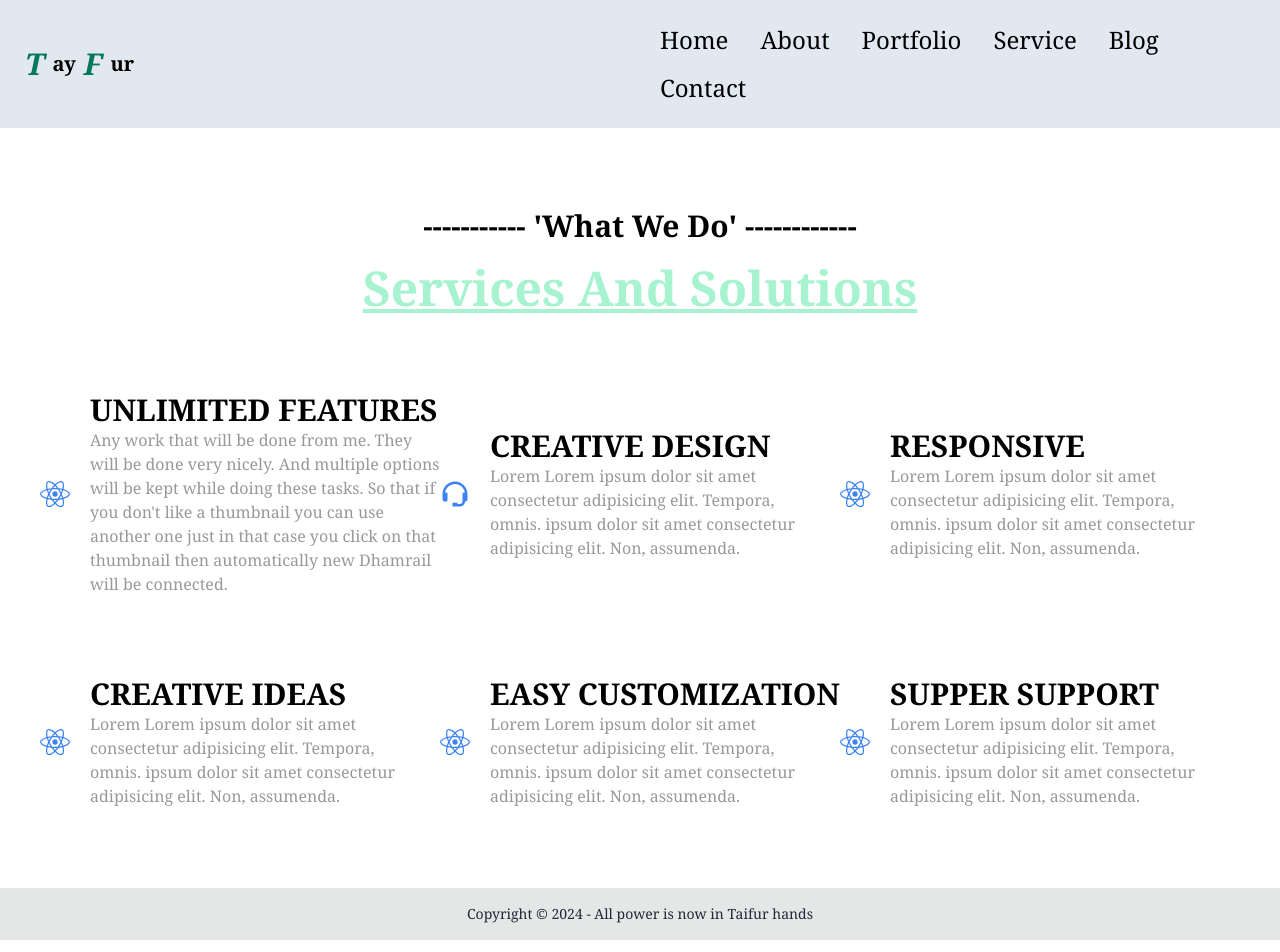
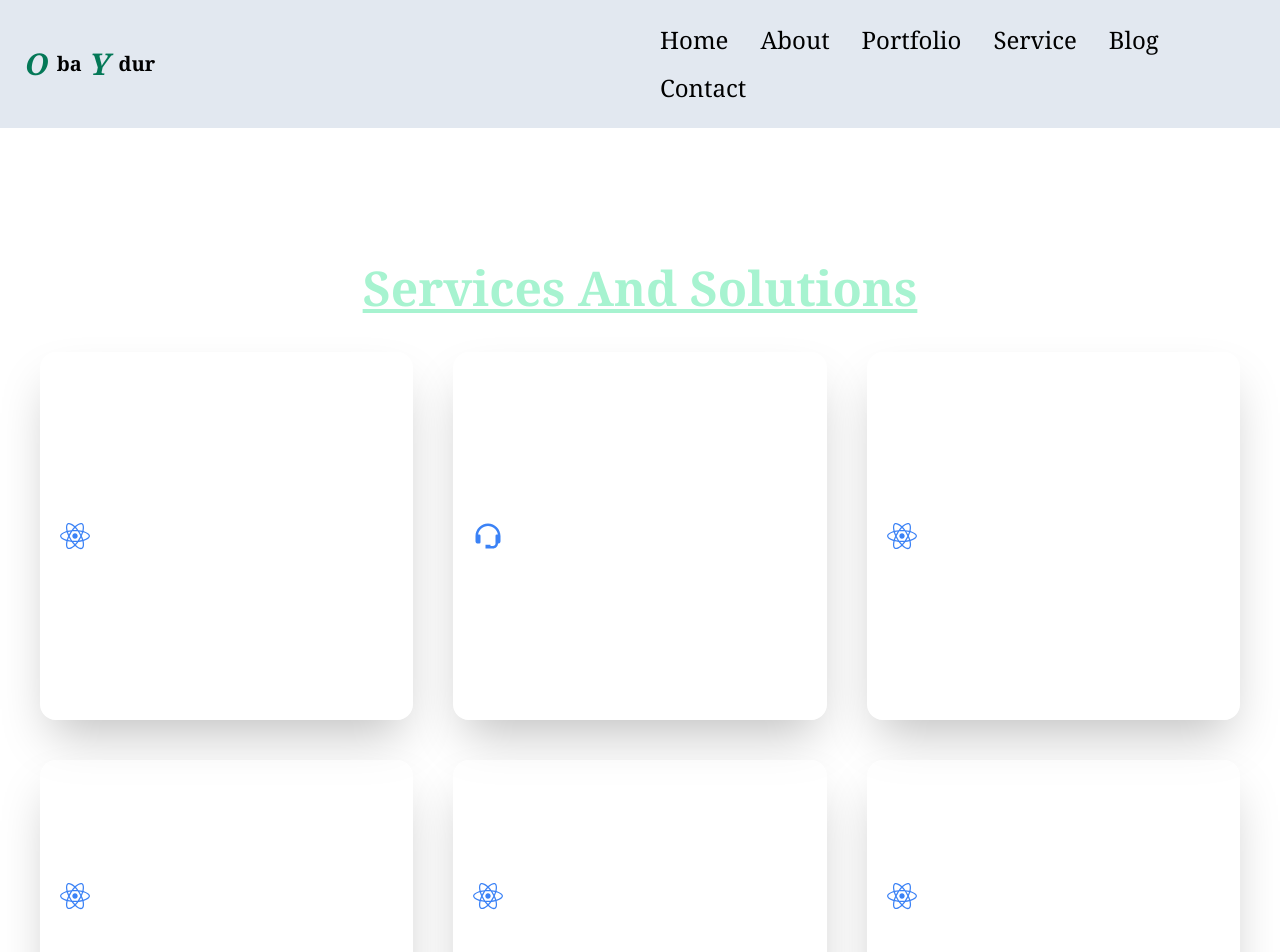
Before and after one commit to ObaydulK/Web-Developer, a React (Vite) app: page /service in a window 1280 px wide. Shown: the top 952 px of the page. Built offline with nearby package versions, Linux system fonts and the light colour scheme.

Commit message:
update my profile

```diff
--- a/package.json
+++ b/package.json
@@ -19,6 +19,8 @@
     "react-icons": "^5.0.1",
     "react-router-dom": "^6.21.2",
     "react-slick": "^0.29.0",
+    "react-ts-typewriter": "^0.1.8-b",
+    "react-typed": "^2.0.12",
     "slick-carousel": "^1.8.1",
     "sort-by": "^1.2.0"
   },
--- a/src/Component/Pages/Contact/Contact.jsx
+++ b/src/Component/Pages/Contact/Contact.jsx
@@ -1,16 +1,18 @@
+import { Link } from "react-router-dom";
 
 const Contact = () => {
     return (
         <div>
             <div className="    bg-base-100 text-white  ">
-                <div className="hero-content items-center m-auto ">
+                <div className="hero-content items-center m-auto capitalize ">
                     <div className="text-center  flex-1 lg:text-left">
-                        <h3 className="  uppercase text-emerald-500 font-bold">information</h3>
-                        <h1 className="text-3xl font-bold uppercase pb-6 ">Contact Information</h1>
-                        <p>Event definition is - somthing that happens occurre How evesnt sentence. <br /> Synonym when an unknown printer took a galley.</p>
-                        <h1 className="uppercase font-bold">OFFICE IN <span className="text-emerald-500">NEW YORK</span></h1>
-                        <p className="py-2"><span className="uppercase">Address:</span> Dhaka-1230, Uttara sector#4,Road#9,House#00 </p>
-                        <p><span className="uppercase">Phome:</span> +8801518792691</p>
+                        <h3 className="   text-emerald-500 font-bold">information</h3>
+                        <h1 className="text-3xl font-bold  pb-6 ">Contact Information</h1>
+                        {/* <p>Event definition is - somthing that happens occurre How evesnt sentence. <br /> Synonym when an unknown printer took a galley.</p> */}
+                        <h1 className="uppercase font-bold">HOme IN : <span className="text-emerald-500 ">Uttara Dhaka</span></h1>
+                        <p className="py-2"><span className="">Address  :</span>House#00,Road#9,Uttara sector#4, Dhaka-1230  </p>
+                        <p><span className="">Gmail :</span> obaydul00000@gmail.com</p>
+                        <p><span className="">Phone :</span> +8801518792691</p>
 
                     </div>
                     <div className="card shrink-0  flex-1    ">
@@ -22,10 +24,10 @@ const Contact = () => {
                                 <input type="email" placeholder="Your email *" className="input input-bordered " required />
                             </div>
                             <div>
-                                <input type="text" name="text" placeholder="Your Message *" id="" className="w-full h-36" />
+                                <input type="text" name="text" placeholder="Your Message *" id="" className="w-full h-36 px-5 border-2 rounded-xl" />
                             </div>
                             <div className="form-control mt-6 items-start">
-                                <button className="btn btn-outline font-bold text-white">Send Massage</button>
+                               <Link to='/blog' className="btn btn-outline font-bold text-white"> Send Massage </Link>
                             </div>
                         </form>
 
--- a/src/Component/Pages/Portfolio/Title/Titles.jsx
+++ b/src/Component/Pages/Portfolio/Title/Titles.jsx
@@ -2,7 +2,7 @@
 const Title = ({subHeading, Heading}) => {
     return (
         <div className=" text-center py-10">
-           <h1 className=" capitalize lg:text-3xl sm:text-2xl font-bold text-center  ">-----------{subHeading}------------</h1>
+           <h1 className="text-white capitalize lg:text-3xl sm:text-2xl font-bold text-center  ">-----------{subHeading}------------</h1>
            <div className="text-emerald-200 capitalize lg:text-5xl sm:text-3xl font-bold underline mt-5">{Heading}</div>
         </div>
     );
--- a/src/Component/Pages/Service/Service.jsx
+++ b/src/Component/Pages/Service/Service.jsx
@@ -5,54 +5,54 @@ import Title from "../Portfolio/Title/Titles";
 
 const Service = () => {
     return (
-        <div className="bg-white bg-opacity-50 text-black">
+        <div className=" text-black">
             <div>
                 <div className="p-10 ">
                     <div  >
                         <Title subHeading=" 'What we Do' " Heading="Services and solutions"/>
                     </div>
 
-                    <div className="lg:grid grid-flow-row grid-cols-3 ">
-                        <div className='  flex gap-5 items-center py-10'>
+                    <div className="lg:grid grid-flow-row grid-cols-3 gap-10 ">
+                        <div className='bg-white bg-opacity-50 rounded-2xl shadow-2xl p-5 grid grid-flow-col gap-5 text-white  items-center py-10'>
                             <div className='text-3xl text-blue-500'><FaReact /> </div>
                             <div>
                                 <h1 className="uppercase font-bold text-3xl" >Unlimited Features</h1>
-                                <p className='opacity-40'>Any work that will be done from me. They will be done very nicely. And multiple options will be kept while doing these tasks. So that if you don't like a thumbnail you can use another one just in that case you click on that thumbnail then automatically new Dhamrail will be connected.</p>
+                                <p className=' '>Any work that will be done from me. They will be done very nicely. And multiple options will be kept while doing these tasks. So that if you don't like a thumbnail you can use another one just in that case you click on that thumbnail then automatically new Dhamrail will be connected.</p>
                             </div>
                         </div>
-                        <div className='  flex gap-5 items-center py-10'>
+                        <div className='bg-white bg-opacity-50 rounded-2xl shadow-2xl p-5 grid grid-flow-col gap-5 text-white  items-center py-10'>
                             <div className='text-3xl text-blue-500'><BiSupport /> </div>
                             <div>
-                                <h1 className="uppercase font-bold text-3xl" >Creative Design</h1>
-                                <p className='opacity-40'>Lorem Lorem ipsum dolor sit amet consectetur adipisicing elit. Tempora,  <br /> omnis. ipsum dolor sit amet consectetur adipisicing elit. Non, assumenda.</p>
+                                <h1 className=" font-bold text-3xl" >Creative Design</h1>
+                                <p className=''>Lorem Lorem ipsum dolor sit amet consectetur adipisicing elit. Tempora,  omnis. ipsum dolor sit amet consectetur adipisicing elit. Non, assumenda.</p>
                             </div>
                         </div>
-                        <div className='  flex gap-5 items-center py-10'>
+                        <div className='bg-white bg-opacity-50 rounded-2xl shadow-2xl p-5 grid grid-flow-col gap-5 text-white  items-center py-10'>
                             <div className='text-3xl text-blue-500'><FaReact /> </div>
                             <div>
-                                <h1 className="uppercase font-bold text-3xl" > Responsive</h1>
-                                <p className='opacity-40'>Lorem Lorem ipsum dolor sit amet consectetur adipisicing elit. Tempora, <br /> omnis. ipsum dolor sit amet consectetur adipisicing elit. Non, assumenda.</p>
+                                <h1 className=" font-bold text-3xl" > Responsive</h1>
+                                <p className=''>Lorem Lorem ipsum dolor sit amet consectetur adipisicing elit. Tempora,  omnis. ipsum dolor sit amet consectetur adipisicing elit. Non, assumenda.</p>
                             </div>
                         </div>
-                        <div className='  flex gap-5 items-center py-10'>
+                        <div className='bg-white bg-opacity-50 rounded-2xl shadow-2xl p-5 grid grid-flow-col gap-5 text-white  items-center py-10'>
                             <div className='text-3xl text-blue-500'><FaReact /> </div>
                             <div>
-                                <h1 className="uppercase font-bold text-3xl" >Creative Ideas</h1>
-                                <p className='opacity-40'>Lorem Lorem ipsum dolor sit amet consectetur adipisicing elit. Tempora, <br /> omnis. ipsum dolor sit amet consectetur adipisicing elit. Non, assumenda.</p>
+                                <h1 className=" font-bold text-3xl" >Creative Ideas</h1>
+                                <p className=''>Lorem Lorem ipsum dolor sit amet consectetur adipisicing elit. Tempora,  omnis. ipsum dolor sit amet consectetur adipisicing elit. Non, assumenda.</p>
                             </div>
                         </div>
-                        <div className='  flex gap-5 items-center py-10'>
+                        <div className='bg-white bg-opacity-50 rounded-2xl shadow-2xl p-5 grid grid-flow-col gap-5 text-white  items-center py-10'>
                             <div className='text-3xl text-blue-500'><FaReact /> </div>
                             <div>
-                                <h1 className="uppercase font-bold text-3xl" >Easy Customization</h1>
-                                <p className='opacity-40'>Lorem Lorem ipsum dolor sit amet consectetur adipisicing elit. Tempora, <br /> omnis. ipsum dolor sit amet consectetur adipisicing elit. Non, assumenda.</p>
+                                <h1 className=" font-bold text-3xl" >Easy Customization</h1>
+                                <p className=''>Lorem Lorem ipsum dolor sit amet consectetur adipisicing elit. Tempora,  omnis. ipsum dolor sit amet consectetur adipisicing elit. Non, assumenda.</p>
                             </div>
                         </div>
-                        <div className='  flex gap-5 items-center py-10'>
+                        <div className='bg-white bg-opacity-50 rounded-2xl shadow-2xl p-5 grid grid-flow-col gap-5 text-white  items-center py-10'>
                             <div className='text-3xl text-blue-500'><FaReact /> </div>
                             <div>
-                                <h1 className="uppercase font-bold text-3xl" >Supper Support</h1>
-                                <p className='opacity-40'>Lorem Lorem ipsum dolor sit amet consectetur adipisicing elit. Tempora, <br /> omnis. ipsum dolor sit amet consectetur adipisicing elit. Non, assumenda.</p>
+                                <h1 className=" font-bold text-3xl" >Supper Support</h1>
+                                <p className=''>Lorem Lorem ipsum dolor sit amet consectetur adipisicing elit. Tempora,  omnis. ipsum dolor sit amet consectetur adipisicing elit. Non, assumenda.</p>
                             </div>
                         </div>
                     </div>
--- a/src/Header/Footer/Footer/Footer.jsx
+++ b/src/Header/Footer/Footer/Footer.jsx
@@ -1,11 +1,10 @@
-import React from 'react';
 
 const Footer = () => {
     return (
         <div>
             <footer className="footer footer-center p-4 bg-base-300 text-base-content">
                 <aside>
-                    <p>Copyright © 2024 - All power is now in Taifur hands </p>
+                    <p>Copyright © 2024 - All power is now in Obaydul_Rahman_Rifat hands </p>
                 </aside>
             </footer>
         </div>
--- a/src/Header/Header/Header.jsx
+++ b/src/Header/Header/Header.jsx
@@ -23,7 +23,7 @@ const Header = () => {
                             {Navber}
                         </ul>
                     </div>
-                    <a className="btn btn-ghost text-xl"> <span className='font-serif text-emerald-700 text-3xl italic'>T</span>ay<span className='font-serif text-emerald-700 text-3xl italic'>F</span>ur</a>
+                    <a className="btn btn-ghost text-xl"> <span className='font-serif text-emerald-700 text-3xl italic'>O</span>ba<span className='font-serif text-emerald-700 text-3xl italic'>Y</span>dur</a>
                 </div>
                 <div className="navbar-end hidden   lg:flex"  >
                     <ul className="menu menu-horizontal px-1   text-bold text-2xl">
```
Also changed, not shown: src/Component/Pages/About/AboutBanner/AboutBanner.jsx (+7 -5 lines), src/Component/Pages/Portfolio/RecentProject/RecentProject.jsx (+6 -96 lines), 1 other file (tests, documents, lock files or other folders).
